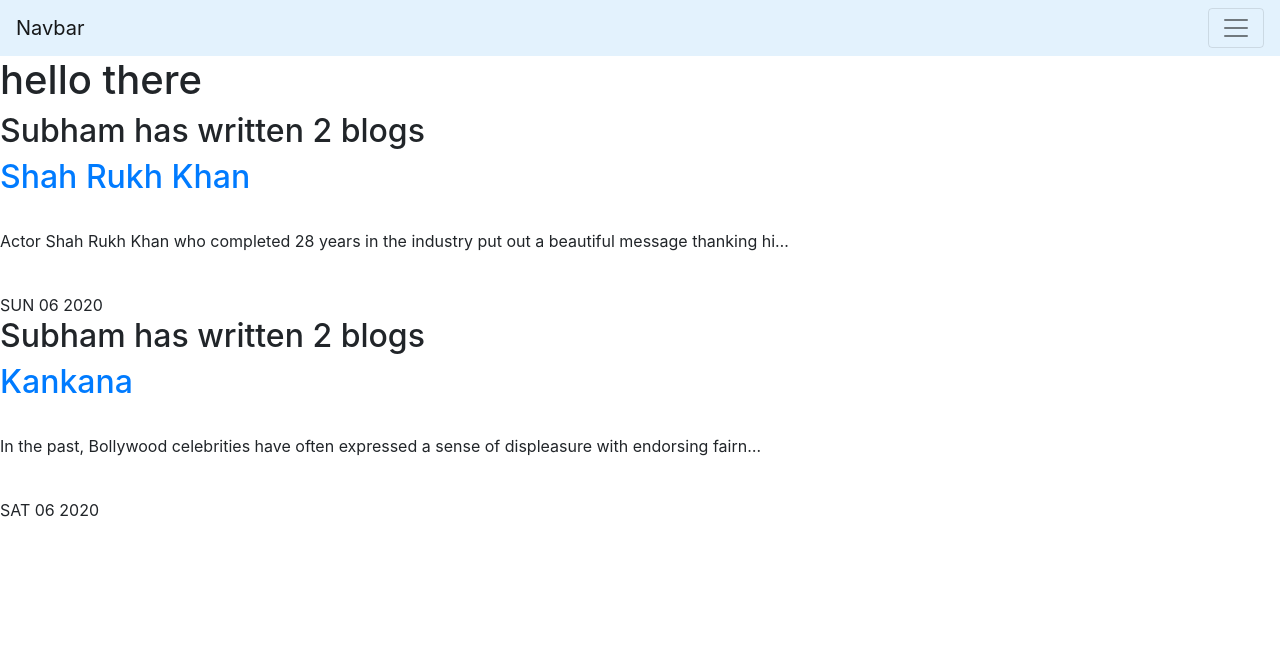
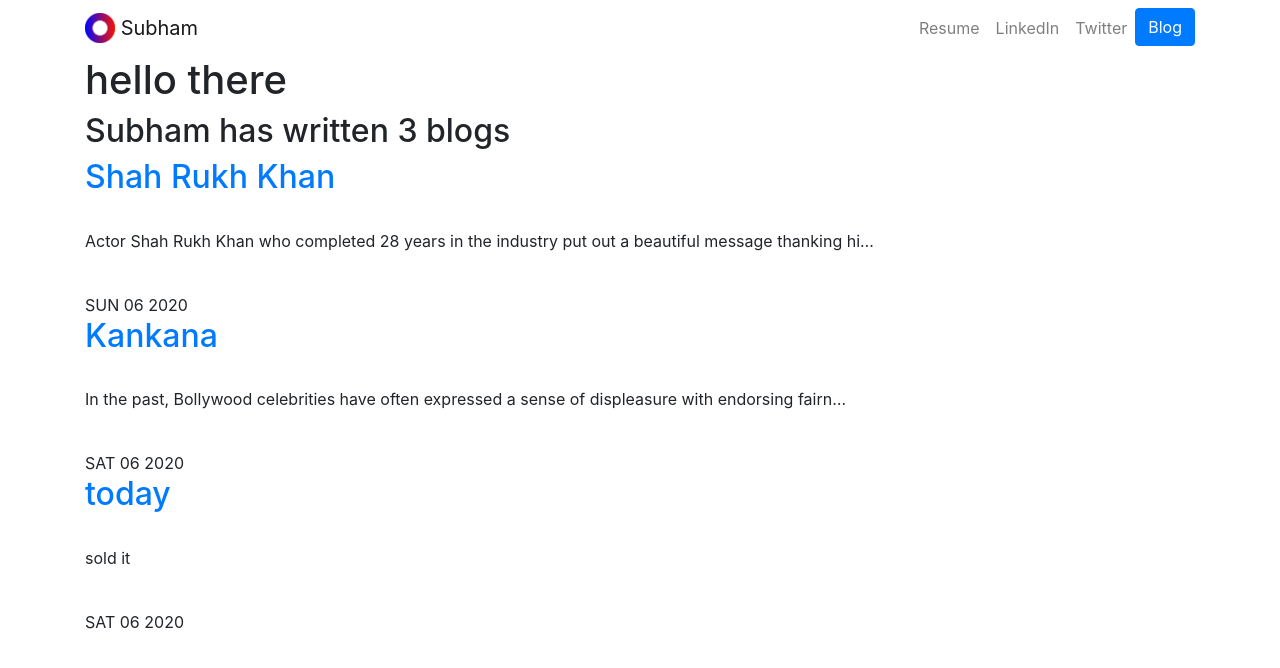
Before and after one commit to subham899/subham_new_portfolio_app, a Django app: page /myblog/ in a window 1280 px wide. Shown: the top 668 px of the page. Run offline with Django 3.2, Linux system fonts and the light colour scheme; data comes from the database, SQL or seed files in the repository; both versions use the stored data as it was after the commit; some libraries are stand-ins or nearby versions.

Commit message:
second commit

```diff
--- a/myblog_app/templates/myblog_app/blog.html
+++ b/myblog_app/templates/myblog_app/blog.html
@@ -1,10 +1,8 @@
 {% extends 'portfolio_app/home.html' %}
 {% block content %}
     <h1>hello there</h1>
-
+<h2>Subham has written {{ blogs.count }} blog{{ blogs.count|pluralize }}</h2>
     {% for y in blogs%}
-        <h2>Subham has written {{ blogs.count }} blog{{ blogs.count|pluralize }}</h2>
-
      <a href="{% url 'myblog_app:details_app' y.id %}"><h2>{{y.title}}</h2></a>
      <br>
      <p>{{y.discription|truncatechars:100}}</p>
--- a/myblog_app/views.py
+++ b/myblog_app/views.py
@@ -2,7 +2,7 @@
 from .models import myblogmodels
 
 def myblog_aplication(request):
-    blogs = myblogmodels.objects.order_by('-date')[:2]
+    blogs = myblogmodels.objects.order_by('-date')[:4]
     return render(request, 'myblog_app/blog.html', {'blogs':blogs})
 
 
--- a/portfolio_app/templates/portfolio_app/home.html
+++ b/portfolio_app/templates/portfolio_app/home.html
@@ -1,38 +1,62 @@
+{% load static %}
 <!doctype html>
 <html lang="en">
+
 <head>
-      {% load static %}
   <!-- Required meta tags -->
   <meta charset="utf-8">
   <meta name="viewport" content="width=device-width, initial-scale=1, shrink-to-fit=no">
 
   <!-- Bootstrap CSS -->
-    <link rel="stylesheet" href="https://stackpath.bootstrapcdn.com/bootstrap/4.5.0/css/bootstrap.min.css" integrity="sha384-9aIt2nRpC12Uk9gS9baDl411NQApFmC26EwAOH8WgZl5MYYxFfc+NcPb1dKGj7Sk" crossorigin="anonymous">
+  <link rel="stylesheet" href="https://stackpath.bootstrapcdn.com/bootstrap/4.4.1/css/bootstrap.min.css" integrity="sha384-Vkoo8x4CGsO3+Hhxv8T/Q5PaXtkKtu6ug5TOeNV6gBiFeWPGFN9MuhOf23Q9Ifjh" crossorigin="anonymous">
 
-    <title>Hello, world!</title>
+  <link rel="stylesheet" href="{% static "portfolio_app/custom.css" %}">
+
+  <link href="https://fonts.googleapis.com/css?family=Lato&display=swap" rel="stylesheet">
+
+  <link rel="icon" type="image/png" href="{% static "portfolio_app/Logo.png" %}">
+
+  <title>Subham Basu</title>
 </head>
+
 <body>
-  <nav class="navbar navbar-light" style="background-color: #e3f2fd;">
-  <a class="navbar-brand" href="#">Navbar</a>
-  <button class="navbar-toggler" type="button" data-toggle="collapse" data-target="#navbarNavAltMarkup" aria-controls="navbarNavAltMarkup" aria-expanded="false" aria-label="Toggle navigation">
+
+  <nav id="topNav" class="navbar navbar-expand-md navbar-light">
+    <div class="container">
+      <a class="navbar-brand" href="{% url 'home_app' %}">
+        <img src="{% static "portfolio_app/Logo.png" %}" width="30" height="30" class="d-inline-block align-top" alt="Nick's Logo">
+        <span>Subham</span>
+      </a>
+      <button class="navbar-toggler" type="button" data-toggle="collapse" data-target="#navbarNav" aria-controls="navbarNav" aria-expanded="false" aria-label="Toggle navigation">
         <span class="navbar-toggler-icon"></span>
       </button>
-  <div class="collapse navbar-collapse" id="navbarNavAltMarkup">
-    <div class="navbar-nav">
-      <a class="nav-item nav-link active" href="{% url 'home_app' %}">Home <span class="sr-only">(current)</span></a>
-      <a class="nav-item nav-link" href="{% url 'myblog_app:blog_app'%}">Myblog</a>
-      <a class="nav-item nav-link" href="{% static 'portfolio_app/Karen_Philips.pdf'%}">Resume</a>
-      <a class="nav-item nav-link disabled" href="#" tabindex="-1" aria-disabled="true">Disabled</a>
+      <div class="collapse navbar-collapse text-center" id="navbarNav">
+        <ul class="navbar-nav ml-auto">
+          <li class="nav-item">
+            <a class="nav-link" href="{% static "portfolio_app/Karen_Philips.pdf" %}">Resume</a>
+          </li>
+          <li class="nav-item">
+            <a class="nav-link" href="https://www.linkedin.com/in/nick-walter/" target="_blank">LinkedIn</a>
+          </li>
+          <li class="nav-item">
+            <a class="nav-link" href="https://twitter.com/ZappyCode" target="_blank">Twitter</a>
+          </li>
+          <li>
+            <a role="button" href="{% url 'myblog_app:blog_app' %}" class="btn btn-primary">Blog</a>
+          </li>
+        </ul>
       </div>
     </div>
   </nav>
+  <div class="container">
+    {% block content %}{% endblock %}
+  </div>
 
-{% block content %}
-{% endblock %}
   <!-- Optional JavaScript -->
   <!-- jQuery first, then Popper.js, then Bootstrap JS -->
-    <script src="https://code.jquery.com/jquery-3.5.1.slim.min.js" integrity="sha384-DfXdz2htPH0lsSSs5nCTpuj/zy4C+OGpamoFVy38MVBnE+IbbVYUew+OrCXaRkfj" crossorigin="anonymous"></script>
+  <script src="https://code.jquery.com/jquery-3.4.1.slim.min.js" integrity="sha384-J6qa4849blE2+poT4WnyKhv5vZF5SrPo0iEjwBvKU7imGFAV0wwj1yYfoRSJoZ+n" crossorigin="anonymous"></script>
   <script src="https://cdn.jsdelivr.net/npm/popper.js@1.16.0/dist/umd/popper.min.js" integrity="sha384-Q6E9RHvbIyZFJoft+2mJbHaEWldlvI9IOYy5n3zV9zzTtmI3UksdQRVvoxMfooAo" crossorigin="anonymous"></script>
-    <script src="https://stackpath.bootstrapcdn.com/bootstrap/4.5.0/js/bootstrap.min.js" integrity="sha384-OgVRvuATP1z7JjHLkuOU7Xw704+h835Lr+6QL9UvYjZE3Ipu6Tp75j7Bh/kR0JKI" crossorigin="anonymous"></script>
+  <script src="https://stackpath.bootstrapcdn.com/bootstrap/4.4.1/js/bootstrap.min.js" integrity="sha384-wfSDF2E50Y2D1uUdj0O3uMBJnjuUD4Ih7YwaYd1iqfktj0Uod8GCExl3Og8ifwB6" crossorigin="anonymous"></script>
 </body>
+
 </html>
```
Also changed, not shown: portfolio_app/templates/portfolio_app/base.html (+30 -9 lines), db.sqlite3. Lines whose indentation alone changed are shown as unchanged.
